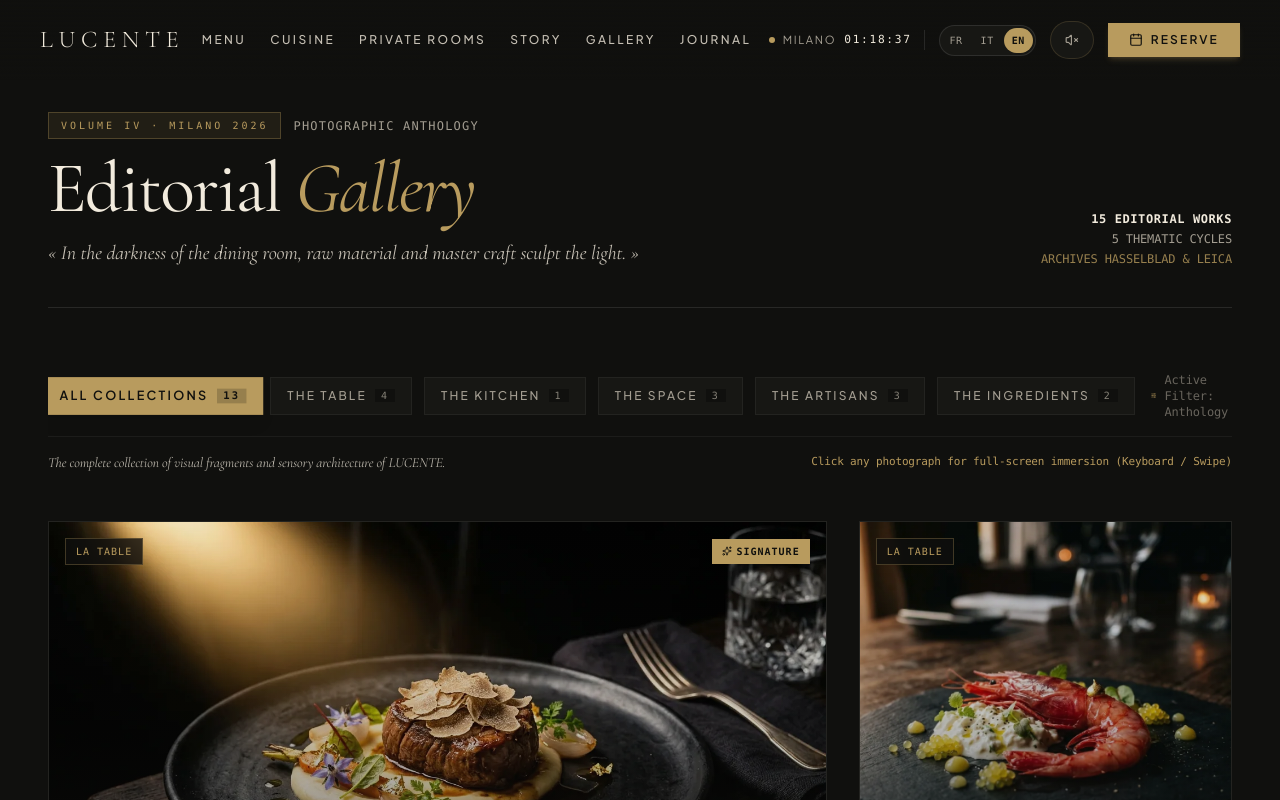
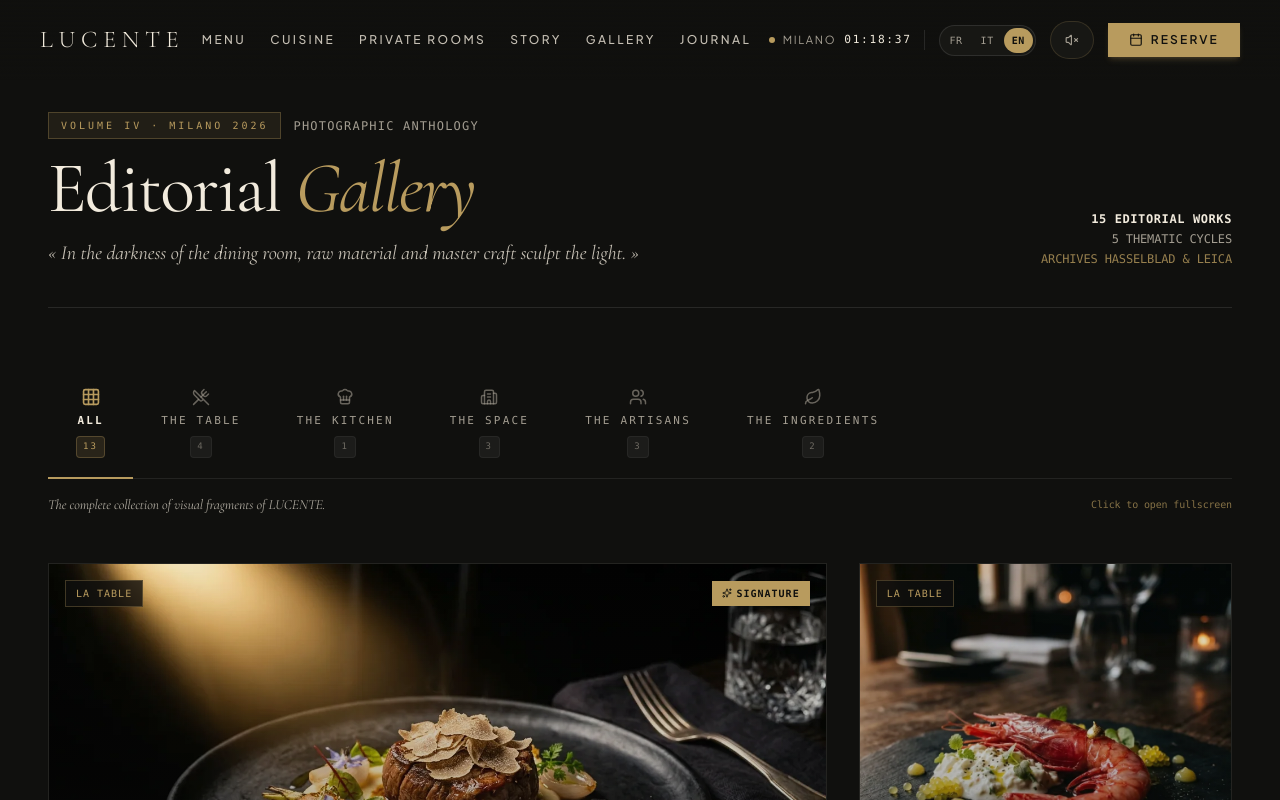
Before and after one commit to yayijovisleprince-pixe/lucente, a React (Vite) app: page /galerie in a window 1280 px wide. Shown: the top 800 px of the page. Built offline with nearby package versions, Linux system fonts and the light colour scheme.

Commit message:
feat: galerie — tabs avec icônes + indicateur doré animé + scroll mobile

```diff
--- a/src/pages/GalleryPage.jsx
+++ b/src/pages/GalleryPage.jsx
@@ -1,18 +1,44 @@
-import React, { useState, useMemo } from 'react';
+import React, { useState, useMemo, useRef, useEffect } from 'react';
 import { Link } from 'react-router-dom';
 import {
-  Maximize2, Eye, Camera, ArrowUpRight, Sparkles, Filter,
-  BookOpen, ChevronRight, SlidersHorizontal, Image as ImageIcon
+  Maximize2, ArrowUpRight, Sparkles,
+  BookOpen, SlidersHorizontal, UtensilsCrossed, ChefHat, Building2, Users, Leaf, Grid3X3
 } from 'lucide-react';
 import { galleryCategories, getGalleryItems, getEditorialQuotes } from '../data/galleryData';
 import GalleryLightbox from '../components/GalleryLightbox';
 import SEOHead from '../components/SEOHead';
 import { useLanguage } from '../contexts/LanguageContext';
 
+// Icon map per category
+const CATEGORY_ICONS = {
+  ALL:              Grid3X3,
+  'LA TABLE':       UtensilsCrossed,
+  'LA CUISINE':     ChefHat,
+  "L'ESPACE":       Building2,
+  'LES ARTISANS':   Users,
+  'LES INGRÉDIENTS': Leaf,
+};
+
 export default function GalleryPage() {
+  const tabsRef = useRef(null);
+  const indicatorRef = useRef(null);
+  const activeTabRef = useRef(null);
   const { lang, t } = useLanguage();
   const [selectedCategory, setSelectedCategory] = useState('ALL');
   const [lightboxOpen, setLightboxOpen] = useState(false);
+
+  // Animate the sliding gold indicator under the active tab
+  useEffect(() => {
+    const tabsEl = tabsRef.current;
+    const indicatorEl = indicatorRef.current;
+    const activeEl = activeTabRef.current;
+    if (!tabsEl || !indicatorEl || !activeEl) return;
+    const { offsetLeft, offsetWidth } = activeEl;
+    indicatorEl.style.transform = `translateX(${offsetLeft}px)`;
+    indicatorEl.style.width = `${offsetWidth}px`;
+    // Scroll active tab into center view on mobile
+    activeEl.scrollIntoView({ behavior: 'smooth', block: 'nearest', inline: 'center' });
+  }, [selectedCategory]);
   const [activePhotoIndex, setActivePhotoIndex] = useState(0);
 
   const localizedItems = useMemo(() => getGalleryItems(lang), [lang]);
@@ -112,15 +138,22 @@ export default function GalleryPage() {
 
 
       {/* =========================================================================
-          2. EDITORIAL CATEGORY SELECTOR (THE 5 MANDATORY CATEGORIES)
+          2. EDITORIAL CATEGORY SELECTOR — Sliding Tab Design
          ========================================================================= */}
       <nav
         aria-label={lang === 'it' ? 'Categorie Editoriali' : lang === 'en' ? 'Editorial Categories' : 'Catégories Éditoriales'}
         className="max-w-7xl mx-auto px-6 md:px-12 mb-12"
       >
-        <div className="flex items-center justify-between gap-4 border-b border-white/5 pb-4 overflow-x-auto scrollbar-none">
+        {/* Tabs row */}
+        <div className="relative">
+          {/* Fade-out hint on mobile right edge to signal scrollability */}
+          <div className="absolute right-0 top-0 bottom-0 w-12 bg-gradient-to-l from-nero to-transparent pointer-events-none z-10 md:hidden" />
 
-          <div className="flex items-center gap-2 sm:gap-3 shrink-0">
+          <div
+            ref={tabsRef}
+            className="flex items-stretch gap-0 overflow-x-auto scrollbar-none border-b border-white/8"
+            style={{ scrollbarWidth: 'none' }}
+          >
             {galleryCategories.map((cat) => {
               const isSelected = selectedCategory === cat.id;
               const count = cat.id === 'ALL'
@@ -128,80 +161,95 @@ export default function GalleryPage() {
                 : localizedItems.filter((i) => i.category === cat.id).length;
 
               const label = cat.id === 'ALL'
-                ? (lang === 'it' ? 'Tutte le Collezioni' : lang === 'en' ? 'All Collections' : 'Toutes les Collections')
+                ? (lang === 'it' ? 'Tutte' : lang === 'en' ? 'All' : 'Tout')
                 : cat.id === 'LA TABLE'
-                ? (lang === 'it' ? 'LA TAVOLA' : lang === 'en' ? 'THE TABLE' : 'LA TABLE')
+                ? (lang === 'it' ? 'La Tavola' : lang === 'en' ? 'The Table' : 'La Table')
                 : cat.id === 'LA CUISINE'
-                ? (lang === 'it' ? 'LA CUCINA' : lang === 'en' ? 'THE KITCHEN' : 'LA CUISINE')
+                ? (lang === 'it' ? 'La Cucina' : lang === 'en' ? 'The Kitchen' : 'La Cuisine')
                 : cat.id === "L'ESPACE"
-                ? (lang === 'it' ? "L'SPAZIO" : lang === 'en' ? 'THE SPACE' : "L'ESPACE")
+                ? (lang === 'it' ? "L'Spazio" : lang === 'en' ? 'The Space' : "L'Espace")
                 : cat.id === 'LES ARTISANS'
-                ? (lang === 'it' ? 'GLI ARTIGIANI' : lang === 'en' ? 'THE ARTISANS' : 'LES ARTISANS')
-                : (lang === 'it' ? 'GLI INGREDIENTI' : lang === 'en' ? 'THE INGREDIENTS' : 'LES INGRÉDIENTS');
+                ? (lang === 'it' ? 'Gli Artigiani' : lang === 'en' ? 'The Artisans' : 'Les Artisans')
+                : (lang === 'it' ? 'Gli Ingredienti' : lang === 'en' ? 'The Ingredients' : 'Les Ingrédients');
+
+              const Icon = CATEGORY_ICONS[cat.id] || Grid3X3;
 
               return (
                 <button
                   key={cat.id}
+                  ref={isSelected ? activeTabRef : null}
                   onClick={() => setSelectedCategory(cat.id)}
-                  className={`relative px-4 py-2.5 rounded-none text-xs uppercase tracking-[0.18em] transition-all duration-300 font-medium flex items-center gap-2 ${
-                    isSelected
-                      ? 'bg-or text-nero font-semibold shadow-lg scale-105'
-                      : 'bg-surface text-muted hover:text-ivoire hover:bg-surface-elevated border border-white/5'
-                  }`}
+                  aria-selected={isSelected}
+                  role="tab"
+                  className={`
+                    relative flex flex-col items-center gap-1.5 px-5 sm:px-7 pt-4 pb-5
+                    text-[10px] sm:text-[11px] uppercase tracking-[0.2em] font-mono
+                    whitespace-nowrap shrink-0 transition-all duration-300 group
+                    focus-visible:outline-none
+                    ${
+                      isSelected
+                        ? 'text-or'
+                        : 'text-muted hover:text-ivoire/80'
+                    }
+                  `}
                 >
-                  <span>{label}</span>
-                  <span className={`text-[10px] font-mono px-1.5 py-0.2 rounded-none ${
-                    isSelected ? 'bg-nero/20 text-nero' : 'bg-nero text-muted/80'
-                  }`}>
+                  {/* Icon */}
+                  <Icon
+                    size={18}
+                    className={`transition-all duration-300 ${
+                      isSelected ? 'text-or scale-110' : 'text-muted/60 group-hover:text-ivoire/60 group-hover:scale-105'
+                    }`}
+                  />
+                  {/* Label */}
+                  <span className={`transition-colors duration-300 ${isSelected ? 'text-ivoire font-semibold' : ''}` }>
+                    {label}
+                  </span>
+                  {/* Count badge */}
+                  <span className={`
+                    px-1.5 py-0.5 rounded-sm font-mono text-[9px] transition-all duration-300
+                    ${
+                      isSelected
+                        ? 'bg-or/15 text-or border border-or/30'
+                        : 'bg-white/5 text-muted/60 border border-white/5'
+                    }
+                  `}>
                     {count}
                   </span>
                 </button>
               );
             })}
+
+            {/* Sliding gold underline indicator */}
+            <span
+              ref={indicatorRef}
+              aria-hidden="true"
+              className="absolute bottom-0 left-0 h-[2px] bg-or transition-all duration-300 ease-out pointer-events-none"
+              style={{ width: 0, transform: 'translateX(0)' }}
+            />
           </div>
-
-          {/* Minimal View Counter */}
-          <div className="hidden xl:flex items-center gap-2 text-xs text-muted/60 font-mono">
-            <SlidersHorizontal size={13} className="text-or" />
-            <span>
-              {lang === 'it' ? 'Filtro Attivo: ' : lang === 'en' ? 'Active Filter: ' : 'Filtre Actif : '}
-              {selectedCategory === 'ALL'
-                ? (lang === 'it' ? 'Antologia' : lang === 'en' ? 'Anthology' : 'Anthologie')
-                : selectedCategory === 'LA TABLE'
-                ? (lang === 'it' ? 'La Tavola' : lang === 'en' ? 'The Table' : 'La Table')
-                : selectedCategory === 'LA CUISINE'
-                ? (lang === 'it' ? 'La Cucina' : lang === 'en' ? 'The Kitchen' : 'La Cuisine')
-                : selectedCategory === "L'ESPACE"
-                ? (lang === 'it' ? "L'Spazio" : lang === 'en' ? 'The Space' : "L'Espace")
-                : selectedCategory === 'LES ARTISANS'
-                ? (lang === 'it' ? 'Gli Artigiani' : lang === 'en' ? 'The Artisans' : 'Les Artisans')
-                : (lang === 'it' ? 'Gli Ingredienti' : lang === 'en' ? 'The Ingredients' : 'Les Ingrédients')}
-            </span>
-          </div>
-
         </div>
 
-        {/* Dynamic Category Editorial Tagline */}
-        <div className="pt-4 flex items-center justify-between text-xs text-muted">
-          <p className="font-serif italic text-sm text-ivoire/75">
+        {/* Active category tagline + hint */}
+        <div className="pt-4 flex flex-col sm:flex-row sm:items-center justify-between gap-2 text-xs">
+          <p className="font-serif italic text-sm text-ivoire/70 transition-all duration-300">
             {selectedCategory === 'ALL'
-              ? (lang === 'it' ? "La collezione integrale dei frammenti visivi e dell'architettura sensoriale di LUCENTE." : lang === 'en' ? "The complete collection of visual fragments and sensory architecture of LUCENTE." : "La collection intégrale des fragments visuels et de l'architecture sensorielle de LUCENTE.")
+              ? (lang === 'it' ? "La collezione integrale dei frammenti visivi di LUCENTE." : lang === 'en' ? "The complete collection of visual fragments of LUCENTE." : "La collection intégrale des fragments visuels de LUCENTE.")
               : selectedCategory === 'LA TABLE'
-              ? (lang === 'it' ? "L'arte della tavola, gli impiattamenti d'autore, le ceramiche in gres nero e la geometria dei sapori." : lang === 'en' ? "The art of the table, artisanal plating, black stoneware ceramics, and the geometry of flavours." : "L'art de la table, les dressages d'orfèvre, la vaisselle en grès noir et la géométrie des saveurs.")
+              ? (lang === 'it' ? "L'arte della tavola, gli impiattamenti d'autore e le ceramiche in gres nero." : lang === 'en' ? "Artisanal plating, black stoneware ceramics, and the geometry of flavours." : "Dressages d'orfèvre, vaisselle en grès noir et géométrie des saveurs.")
               : selectedCategory === 'LA CUISINE'
-              ? (lang === 'it' ? "Il santuario del pass, la fiamma viva e la precisione chirurgica della brigata." : lang === 'en' ? "The pass sanctuary, live embers, and the surgical precision of the kitchen brigade." : "Le sanctuaire du pass, la flamme vive et la précision chirurgicale de la brigade.")
+              ? (lang === 'it' ? "Il pass, la fiamma viva e la precisione chirurgica della brigata." : lang === 'en' ? "The pass sanctuary, live embers, and surgical brigade precision." : "Le sanctuaire du pass, la flamme vive et la précision chirurgicale.")
               : selectedCategory === "L'ESPACE"
-              ? (lang === 'it' ? "L'architettura minerale milanese, la Sala Chiaroscuro e la cripta da 1.400 bottiglie." : lang === 'en' ? "Milanese mineral architecture, the Chiaroscuro Room, and the 1,400-bottle cellar crypt." : "L'architecture minérale milanaise, la Sala Chiaroscuro et la crypte aux 1 400 flacons.")
+              ? (lang === 'it' ? "Architettura minerale e la cripta da 1.400 bottiglie." : lang === 'en' ? "Mineral architecture and the 1,400-bottle cellar crypt." : "Architecture minérale et la crypte aux 1 400 flacons.")
               : selectedCategory === 'LES ARTISANS'
-              ? (lang === 'it' ? "I volti, le mani e gli sguardi che danno un'anima al ristorante." : lang === 'en' ? "The faces, hands, and gazes that breathe soul into the restaurant." : "Les visages, les mains et les regards qui insufflent l'âme au restaurant.")
-              : (lang === 'it' ? "La materia prima del territorio italiano nella sua verità tellurica e marina più pura." : lang === 'en' ? "The raw material of Italian terroir in its purest telluric and marine truth." : "La matière brute du terroir italien dans sa vérité tellurique et marine la plus pure.")}
+              ? (lang === 'it' ? "I volti e le mani che danno l'anima al ristorante." : lang === 'en' ? "The faces and hands that breathe soul into the restaurant." : "Les visages et les mains qui insufflent l'âme au restaurant.")
+              : (lang === 'it' ? "La materia prima del territorio italiano nella sua purezza." : lang === 'en' ? "Raw material of Italian terroir in its purest truth." : "La matière brute du terroir italien dans sa vérité la plus pure.")}
           </p>
-          <span className="font-mono text-[11px] text-or hidden md:inline">
+          <span className="font-mono text-[10px] text-or/70 shrink-0">
             {lang === 'it'
-              ? "Clicca su uno scatto per l'immersione a schermo intero (Tastiera / Swipe)"
+              ? 'Clicca per aprire a schermo intero'
               : lang === 'en'
-              ? 'Click any photograph for full-screen immersion (Keyboard / Swipe)'
-              : "Cliquez sur un cliché pour l'immersion plein écran (Clavier / Swipe)"}
+              ? 'Click to open fullscreen'
+              : 'Cliquez pour plein écran'}
           </span>
         </div>
       </nav>
```
